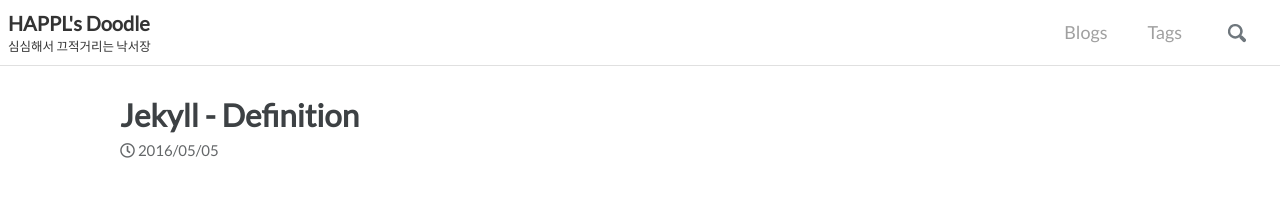
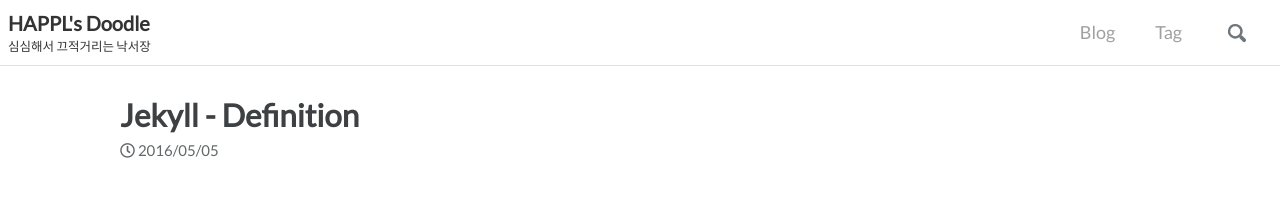
Before and after one commit to ysjee141/blog, a Jekyll site: the page built from _posts/2016-05-05-definition.md, in a window 1280 px wide. Shown: the top 206 px of the page. Built offline with Jekyll 4.4.1, drawn with Linux system fonts in a browser that asks for light colours; cached includes are drawn as plain includes.

Commit message:
GNB 변경

```diff
--- a/_data/navigation.yml
+++ b/_data/navigation.yml
@@ -2,10 +2,10 @@
 main:
 #  - title: "Quick-Start Guide"
 #    url: https://mmistakes.github.io/minimal-mistakes/docs/quick-start-guide/
-  - title: "Blogs"
+  - title: "Blog"
     url: /
-  - title: "Tags"
-    url: /tags
+  - title: "Tag"
+    url: /tag
   # - title: "About"
   #   url: https://mmistakes.github.io/minimal-mistakes/about/
   # - title: "Sample Posts"
```
